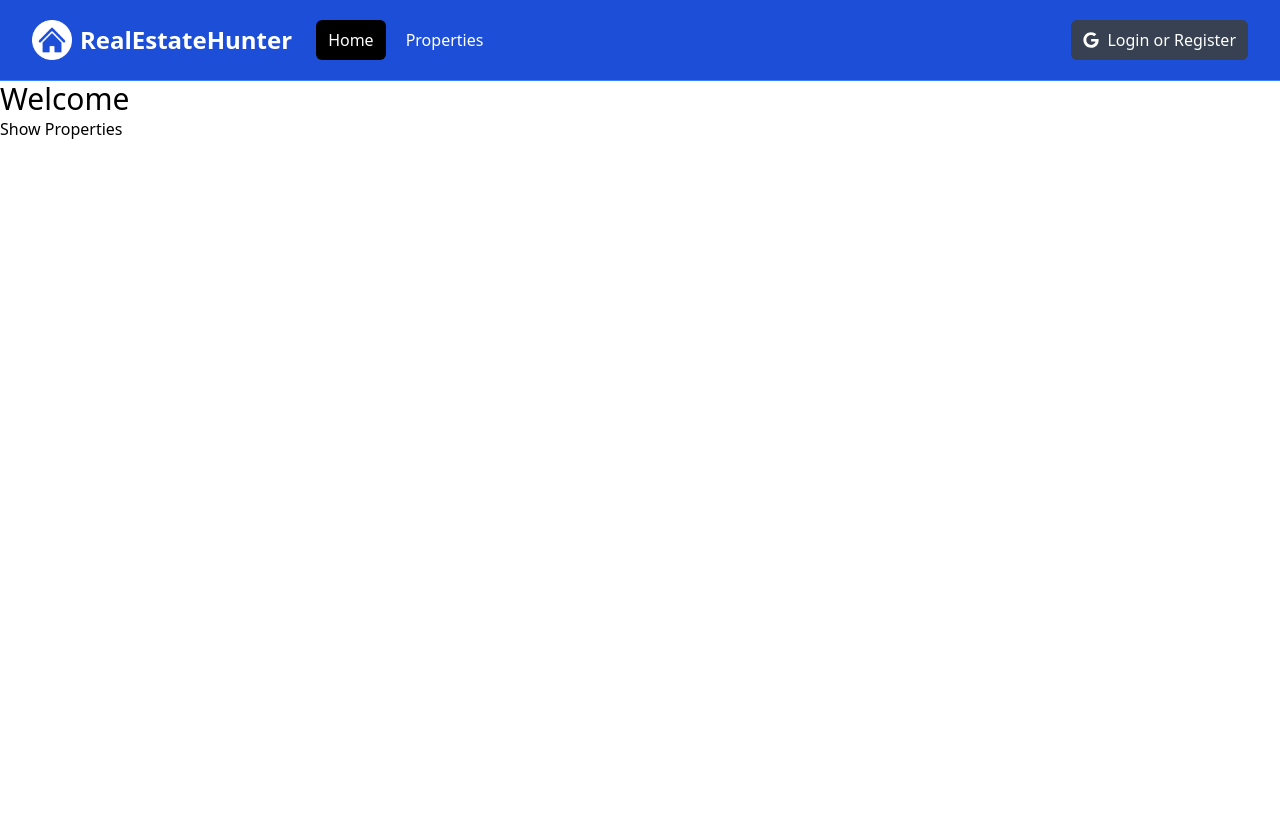
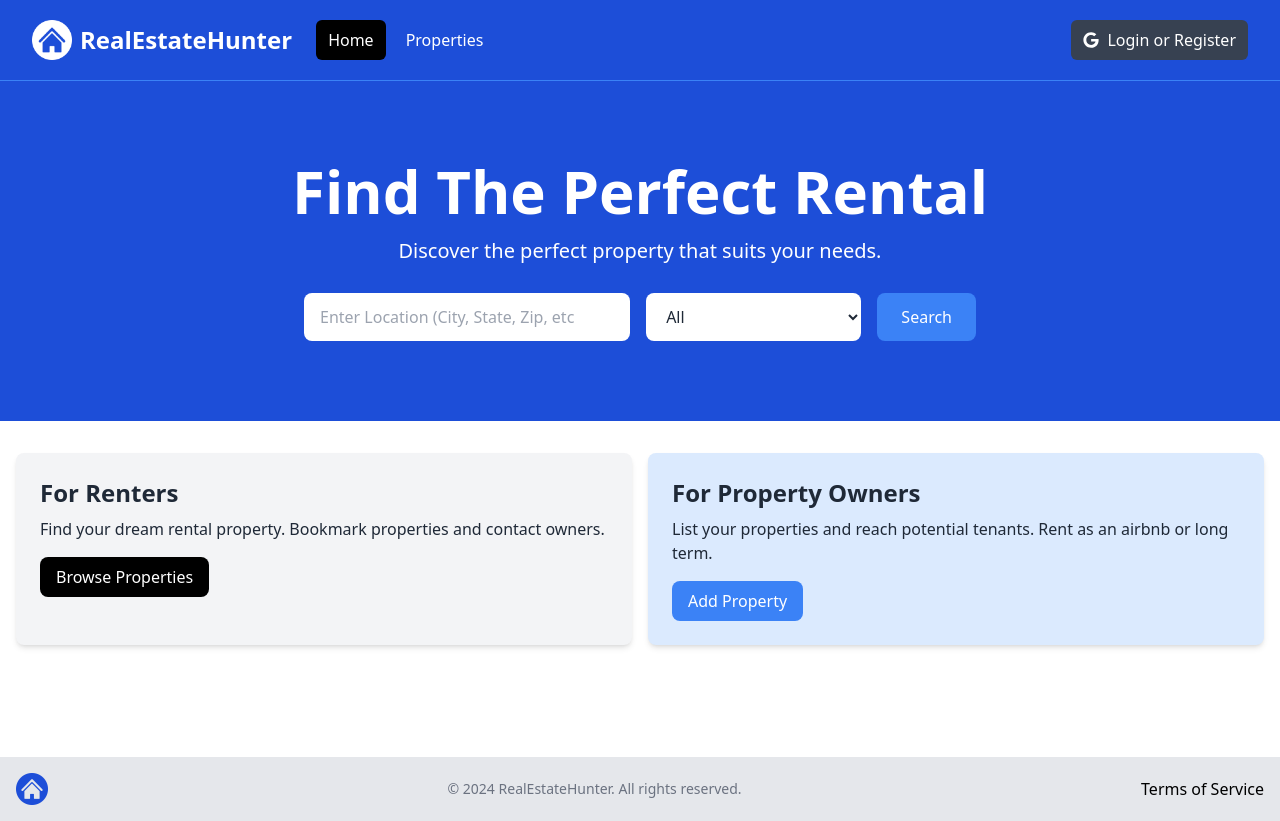
Before and after one commit to fkoler/Real-Estate-Hunter, a Next.js app: page / in a window 1280 px wide. Before the commit the page ends 800 px from the top, so only its background shows below. Built offline with nearby package versions, Linux system fonts and the light colour scheme.

Commit message:
Hero && InfoBoxes && Footer

```diff
--- a/app/layout.jsx
+++ b/app/layout.jsx
@@ -1,4 +1,6 @@
 import Navbar from '@/components/Navbar';
+import Footer from '@/components/Footer';
+
 import '@/assets/styles/globals.css';
 
 export const metadata = {
@@ -13,6 +15,7 @@
             <body>
                 <Navbar />
                 <main>{children}</main>
+                <Footer />
             </body>
         </html>
     );
--- a/app/page.jsx
+++ b/app/page.jsx
@@ -1,11 +1,12 @@
-import Link from 'next/link';
+import Hero from '@/components/Hero';
+import InfoBoxes from '@/components/InfoBoxes';
 
 const HomePage = () => {
     return (
-        <div>
-            <h1 className='text-3xl'>Welcome</h1>
-            <Link href='/properties'>Show Properties</Link>
-        </div>
+        <>
+            <Hero />
+            <InfoBoxes />
+        </>
     );
 };
 
--- /dev/null
+++ b/components/Footer.jsx
@@ -0,0 +1,35 @@
+import Image from 'next/image';
+import Link from 'next/link';
+
+import logo from '@/assets/images/logo.png';
+
+const Footer = () => {
+    const currentYear = new Date().getFullYear();
+
+    return (
+        <footer className='bg-gray-200 py-4 mt-24'>
+            <div className='container mx-auto flex flex-col md:flex-row items-center justify-between px-4'>
+                <div className='mb-4 md:mb-0'>
+                    <Image src={logo} alt='Logo' className='h-8 w-auto' />
+                </div>
+
+                <div>
+                    <p className='text-sm text-gray-500 mt-2 md:mt-0'>
+                        &copy; {currentYear} RealEstateHunter. All rights
+                        reserved.
+                    </p>
+                </div>
+
+                <div className='flex flex-wrap justify-center md:justify-start mb-4 md:mb-0'>
+                    <ul className='flex space-x-4'>
+                        <li>
+                            <Link href='/terms'>Terms of Service</Link>
+                        </li>
+                    </ul>
+                </div>
+            </div>
+        </footer>
+    );
+};
+
+export default Footer;
--- /dev/null
+++ b/components/Hero.jsx
@@ -0,0 +1,60 @@
+import React from 'react';
+
+const Hero = () => {
+    return (
+        <section className='bg-blue-700 py-20 mb-4'>
+            <div className='max-w-7xl mx-auto px-4 sm:px-6 lg:px-8 flex flex-col items-center'>
+                <div className='text-center'>
+                    <h1 className='text-4xl font-extrabold text-white sm:text-5xl md:text-6xl'>
+                        Find The Perfect Rental
+                    </h1>
+                    <p className='my-4 text-xl text-white'>
+                        Discover the perfect property that suits your needs.
+                    </p>
+                </div>
+                <form className='mt-3 mx-auto max-w-2xl w-full flex flex-col md:flex-row items-center'>
+                    <div className='w-full md:w-3/5 md:pr-2 mb-4 md:mb-0'>
+                        <label htmlFor='location' className='sr-only'>
+                            Location
+                        </label>
+                        <input
+                            type='text'
+                            id='location'
+                            placeholder='Enter Location (City, State, Zip, etc'
+                            className='w-full px-4 py-3 rounded-lg bg-white text-gray-800 focus:outline-none focus:ring focus:ring-blue-500'
+                        />
+                    </div>
+                    <div className='w-full md:w-2/5 md:pl-2'>
+                        <label htmlFor='property-type' className='sr-only'>
+                            Property Type
+                        </label>
+                        <select
+                            id='property-type'
+                            className='w-full px-4 py-3 rounded-lg bg-white text-gray-800 focus:outline-none focus:ring focus:ring-blue-500'
+                        >
+                            <option value='All'>All</option>
+                            <option value='Apartment'>Apartment</option>
+                            <option value='Studio'>Studio</option>
+                            <option value='Condo'>Condo</option>
+                            <option value='House'>House</option>
+                            <option value='Cabin Or Cottage'>
+                                Cabin or Cottage
+                            </option>
+                            <option value='Loft'>Loft</option>
+                            <option value='Room'>Room</option>
+                            <option value='Other'>Other</option>
+                        </select>
+                    </div>
+                    <button
+                        type='submit'
+                        className='md:ml-4 mt-4 md:mt-0 w-full md:w-auto px-6 py-3 rounded-lg bg-blue-500 text-white hover:bg-blue-600 focus:outline-none focus:ring focus:ring-blue-500'
+                    >
+                        Search
+                    </button>
+                </form>
+            </div>
+        </section>
+    );
+};
+
+export default Hero;
--- /dev/null
+++ b/components/InfoBox.jsx
@@ -0,0 +1,22 @@
+const InfoBox = ({
+    heading,
+    backgroundColor = 'bg-gray-100',
+    textColor = 'text-gray-800',
+    buttonInfo,
+    children,
+}) => {
+    return (
+        <div className={`${backgroundColor} p-6 rounded-lg shadow-md`}>
+            <h2 className={`${textColor} text-2xl font-bold`}>{heading}</h2>
+            <p className={`${textColor} mt-2 mb-4`}>{children}</p>
+            <a
+                href={buttonInfo.link}
+                className={`inline-block ${buttonInfo.backgroundColor} text-white rounded-lg px-4 py-2 hover:opacity-80`}
+            >
+                {buttonInfo.text}
+            </a>
+        </div>
+    );
+};
+
+export default InfoBox;
--- /dev/null
+++ b/components/InfoBoxes.jsx
@@ -0,0 +1,39 @@
+import InfoBox from './InfoBox';
+
+const InfoBoxes = () => {
+    return (
+        <section>
+            <div className='container-xl lg:container m-auto'>
+                <div className='grid grid-cols-1 md:grid-cols-2 gap-4 p-4 rounded-lg'>
+                    <InfoBox
+                        heading='For Renters'
+                        backgroundColor='bg-gray-100'
+                        buttonInfo={{
+                            text: 'Browse Properties',
+                            link: '/properties',
+                            backgroundColor: 'bg-black',
+                        }}
+                    >
+                        Find your dream rental property. Bookmark properties and
+                        contact owners.
+                    </InfoBox>
+
+                    <InfoBox
+                        heading='For Property Owners'
+                        backgroundColor='bg-blue-100'
+                        buttonInfo={{
+                            text: 'Add Property',
+                            link: '/properties/add',
+                            backgroundColor: 'bg-blue-500',
+                        }}
+                    >
+                        List your properties and reach potential tenants. Rent
+                        as an airbnb or long term.
+                    </InfoBox>
+                </div>
+            </div>
+        </section>
+    );
+};
+
+export default InfoBoxes;
--- a/components/Navbar.jsx
+++ b/components/Navbar.jsx
@@ -112,6 +112,7 @@
                             <div className='flex items-center'>
                                 <button className='flex items-center text-white bg-gray-700 hover:bg-gray-900 hover:text-white rounded-md px-3 py-2'>
                                     <FaGoogle className='text-white mr-2' />
+
                                     <span>Login or Register</span>
                                 </button>
                             </div>
@@ -145,6 +146,7 @@
                                         />
                                     </svg>
                                 </button>
+
                                 <span className='absolute top-0 right-0 inline-flex items-center justify-center px-2 py-1 text-xs font-bold leading-none text-white transform translate-x-1/2 -translate-y-1/2 bg-red-600 rounded-full'>
                                     2
                                     {/* <!-- Replace with the actual number of notifications --> */}
@@ -263,6 +265,7 @@
                         {!isLoggedIn && (
                             <button className='flex items-center text-white bg-gray-700 hover:bg-gray-900 hover:text-white rounded-md px-3 py-2 my-4'>
                                 <FaGoogle className='text-white mr-2' />
+
                                 <span>Login or Register</span>
                             </button>
                         )}
```
